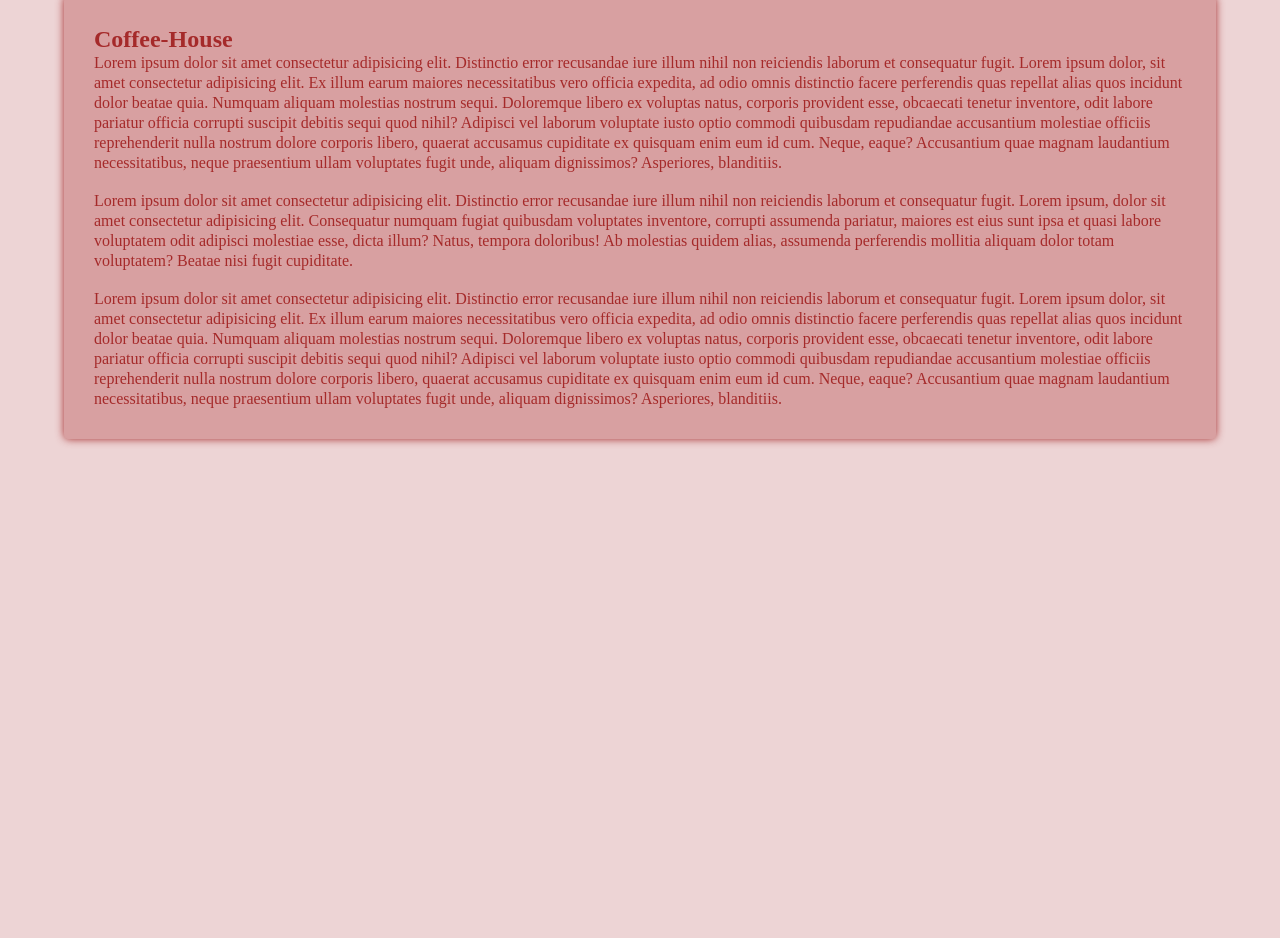
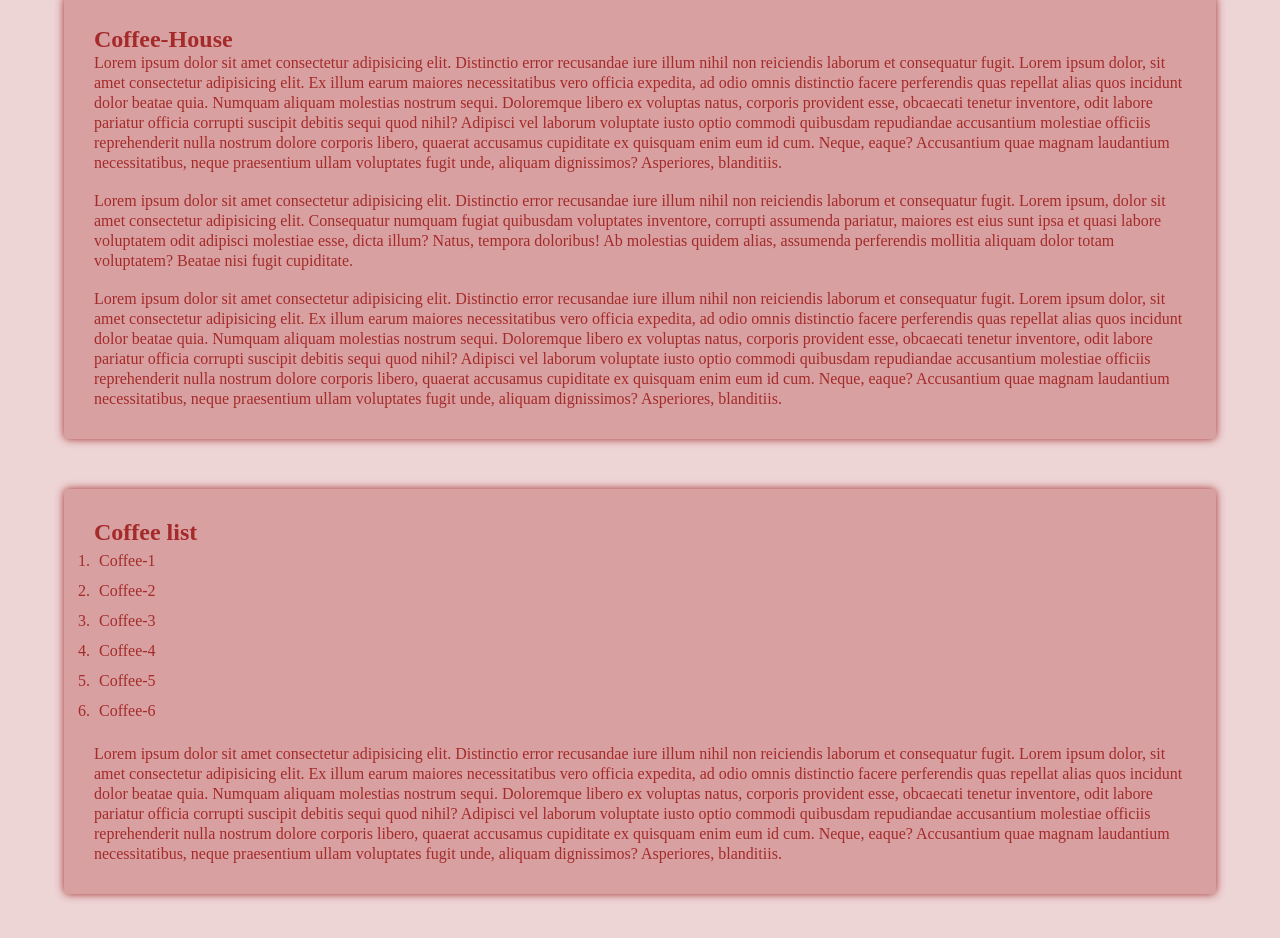
Before and after one commit to saifulislam05/coffee-house, a plain HTML site: page index.html in a window 1280 px wide. Shown: the part 592-1530 px from the top of the page. Before the commit the page ends 1081 px from the top, so only its background shows below. Drawn offline with Linux system fonts and the light colour scheme.

Commit message:
2nd coffee Des  done

```diff
--- a/index.html
+++ b/index.html
@@ -60,7 +60,7 @@
 
         <!-- --------Coffee Description Start------------- -->
         <section class="coffee_des">
-        <h1 style="color: brown;">Coffee-House</h1>
+        <h1>Coffee-House</h1>
         <p>
           Lorem ipsum dolor sit amet consectetur adipisicing elit. Distinctio
           error recusandae iure illum nihil non reiciendis laborum et
@@ -110,6 +110,38 @@
       </section>
         <!-- --------Coffee Description End------------- -->
 
+        <!-- --------Coffee Description 2nc Start------------- -->
+        <section class="coffee_des">
+         <h1 style="color: brown;">Coffee list</h1>
+        <ol>
+            <li>Coffee-1</li>
+            <li>Coffee-2</li>
+            <li>Coffee-3</li>
+            <li>Coffee-4</li>
+            <li>Coffee-5</li>
+            <li>Coffee-6</li>
+        </ol>
+         <br>
+        <p>
+            Lorem ipsum dolor sit amet consectetur adipisicing elit. Distinctio
+            error recusandae iure illum nihil non reiciendis laborum et
+            consequatur fugit. Lorem ipsum dolor, sit amet consectetur adipisicing
+            elit. Ex illum earum maiores necessitatibus vero officia expedita, ad
+            odio omnis distinctio facere perferendis quas repellat alias quos
+            incidunt dolor beatae quia. Numquam aliquam molestias nostrum sequi.
+            Doloremque libero ex voluptas natus, corporis provident esse,
+            obcaecati tenetur inventore, odit labore pariatur officia corrupti
+            suscipit debitis sequi quod nihil? Adipisci vel laborum voluptate
+            iusto optio commodi quibusdam repudiandae accusantium molestiae
+            officiis reprehenderit nulla nostrum dolore corporis libero, quaerat
+            accusamus cupiditate ex quisquam enim eum id cum. Neque, eaque?
+            Accusantium quae magnam laudantium necessitatibus, neque praesentium
+            ullam voluptates fugit unde, aliquam dignissimos? Asperiores,
+            blanditiis.
+          </p>
+      </section>
+        <!-- --------Coffee Description 2nd End------------- -->
+
 
     </main>
 
--- a/styles.css
+++ b/styles.css
@@ -99,8 +99,15 @@ nav input:focus{
     box-shadow: 0px 0px 8px #a52a2a;
  }
 
- .coffee_des p{
+ .coffee_des h1{
+    color: #a52a2a;
+ }
+ .coffee_des p ,.coffee_des ol{
     line-height: 20px;
     color: #a52a2a;
  }
+
+ .coffee_des ol li{
+    padding: 5px;
+ }
  /* --------Coffee Description End------------- */
```
